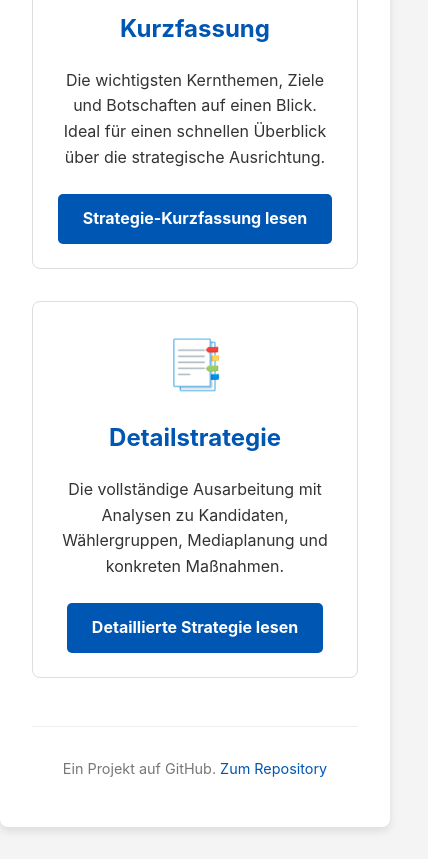
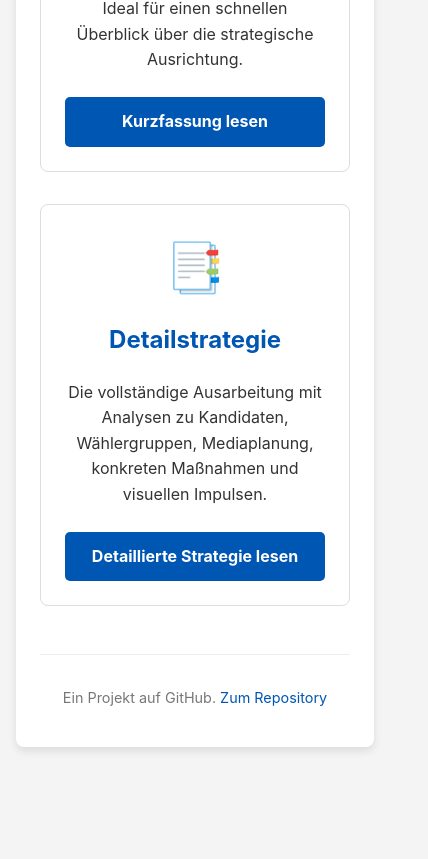
Before and after one commit to programmiererphp/Strategie-Oberb-rgermeisterwahl-Gottingen-2026, a plain HTML site: page index.html in a window 390 px wide. Shown: the part 761-1620 px from the top of the page, 428 px wide, since content can reach past the window. After the commit the page ends 1524 px from the top, so only its background shows below. Drawn offline with Linux system fonts and the light colour scheme.

Commit message:
Update index.html

```diff
--- a/index.html
+++ b/index.html
@@ -58,12 +58,6 @@
             margin-top: 2rem;
         }
 
-        @media (min-width: 768px) {
-            .strategies-grid {
-                grid-template-columns: 1fr 1fr;
-            }
-        }
-
         .strategy-card {
             background-color: #fff;
             border: 1px solid #ddd;
@@ -71,6 +65,9 @@
             padding: 1.5rem;
             text-align: center;
             transition: transform 0.3s ease, box-shadow 0.3s ease;
+            display: flex;
+            flex-direction: column;
+            justify-content: space-between;
         }
 
         .strategy-card:hover {
@@ -86,11 +83,13 @@
         .strategy-card p {
             font-size: 1rem;
             margin-bottom: 1.5rem;
+            flex-grow: 1;
         }
 
         .strategy-card .icon {
             font-size: 3rem;
             margin-bottom: 1rem;
+            color: var(--primary-color);
         }
 
         .button {
@@ -125,6 +124,26 @@
         .footer a:hover {
             text-decoration: underline;
         }
+
+        /* === Responsive Design === */
+        @media (min-width: 768px) {
+            .strategies-grid {
+                grid-template-columns: 1fr 1fr;
+            }
+        }
+
+        @media (max-width: 600px) {
+            .container {
+                margin: 1rem;
+                padding: 1.5rem;
+            }
+            .header h1 {
+                font-size: 2rem;
+            }
+            .header p {
+                font-size: 1rem;
+            }
+        }
     </style>
 </head>
 <body>
@@ -135,21 +154,25 @@
             <p>Ein progressiver Plan für die Oberbürgermeisterwahl in Göttingen 2026</p>
         </div>
 
-        <p>Dieses Repository dokumentiert einen umfassenden Vorschlag für eine sozial-ökologische Wahlkampfstrategie. Ziel ist es, Göttingen zu einer noch lebenswerteren, nachhaltigeren und sozial gerechteren Stadt zu machen. Wählen Sie eine der beiden Versionen, um die Details zu erkunden.</p>
+        <p style="text-align: center;">Dieses Repository dokumentiert einen umfassenden Vorschlag für eine sozial-ökologische Wahlkampfstrategie. Ziel ist es, Göttingen zu einer noch lebenswerteren, nachhaltigeren und sozial gerechteren Stadt zu machen. Wählen Sie eine der beiden Versionen, um die Details zu erkunden.</p>
 
         <div class="strategies-grid">
             <div class="strategy-card">
-                <div class="icon">📄</div>
-                <h2>Kurzfassung</h2>
-                <p>Die wichtigsten Kernthemen, Ziele und Botschaften auf einen Blick. Ideal für einen schnellen Überblick über die strategische Ausrichtung.</p>
-                <a href="Strategie OB Göttingen 2026_kurz.md" class="button">Strategie-Kurzfassung lesen</a>
+                <div>
+                    <div class="icon">📄</div>
+                    <h2>Kurzfassung</h2>
+                    <p>Die wichtigsten Kernthemen, Ziele und Botschaften auf einen Blick. Ideal für einen schnellen Überblick über die strategische Ausrichtung.</p>
+                </div>
+                <a href="Strategie-kurz.html" class="button">Kurzfassung lesen</a>
             </div>
 
             <div class="strategy-card">
-                 <div class="icon">📑</div>
-                <h2>Detailstrategie</h2>
-                <p>Die vollständige Ausarbeitung mit Analysen zu Kandidaten, Wählergruppen, Mediaplanung und konkreten Maßnahmen.</p>
-                <a href="Strategie-detailiert.md" class="button">Detaillierte Strategie lesen</a>
+                 <div>
+                    <div class="icon">📑</div>
+                    <h2>Detailstrategie</h2>
+                    <p>Die vollständige Ausarbeitung mit Analysen zu Kandidaten, Wählergruppen, Mediaplanung, konkreten Maßnahmen und visuellen Impulsen.</p>
+                </div>
+                <a href="strategie2026.html" class="button">Detaillierte Strategie lesen</a>
             </div>
         </div>
 
```
